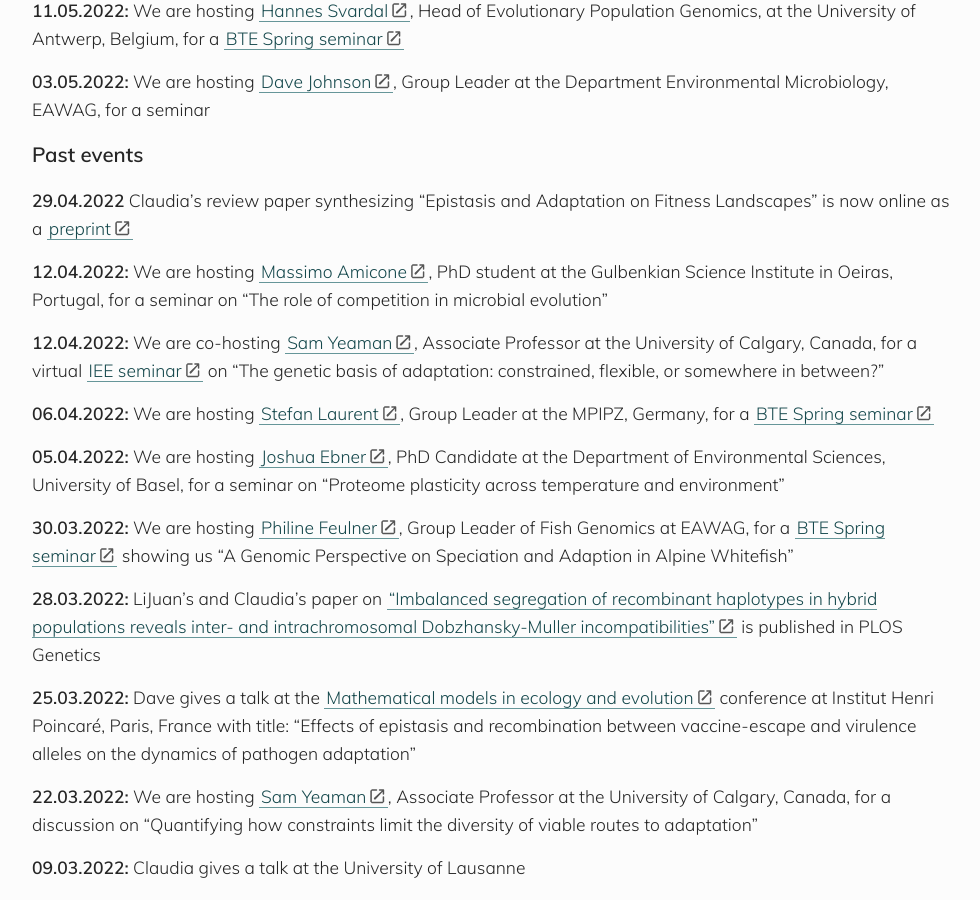
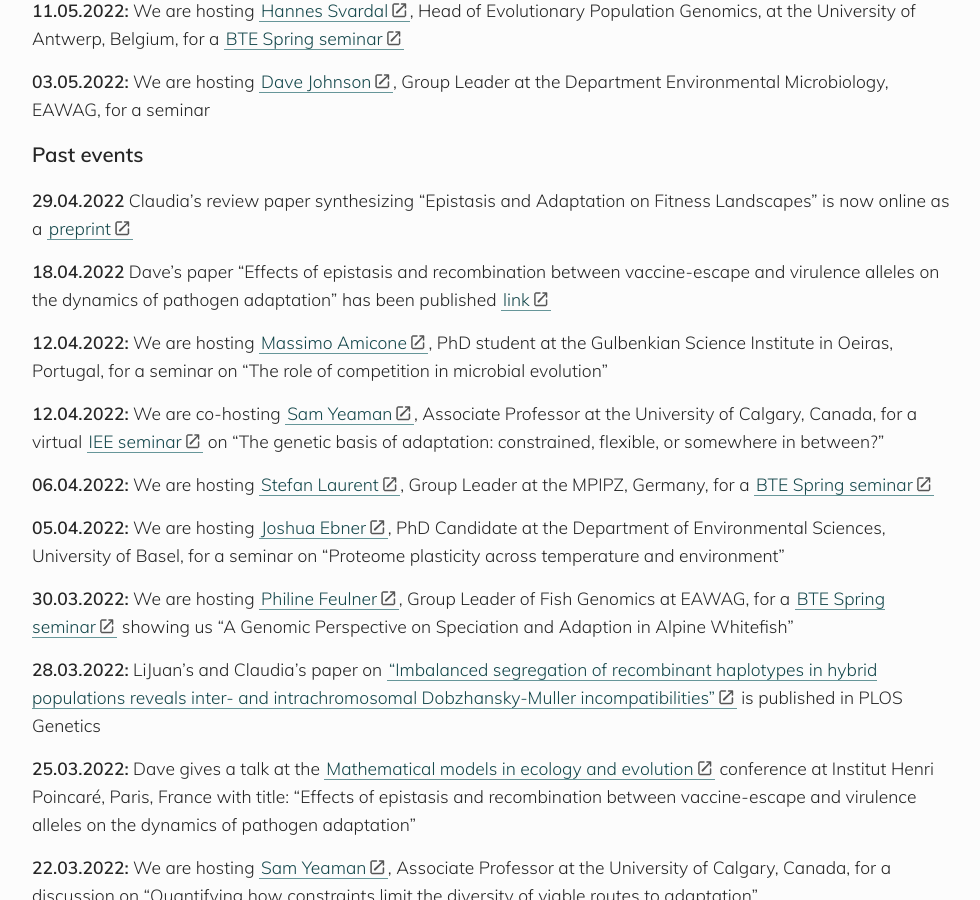
Before and after one commit to banklab/banklab.github.io, a Jekyll site: the page built from index.md, in a window 1280 px wide and 900 px high, scrolled down 1093 px. Shown: the whole window, without its empty margins (148-1128 px from the left). Built offline with Jekyll 4.4.1, drawn with Linux system fonts in a browser that asks for light colours; some web fonts are replaced; comment, search, counter and statistics services are not loaded; some of the changed lines change nothing that is shown.

Commit message:
Update index.md

```diff
--- a/index.md
+++ b/index.md
@@ -36,6 +36,8 @@ Welcome to the web page of the Division Theoretical Ecology and Evolution at the
 
 **29.04.2022** Claudia's review paper synthesizing "Epistasis and Adaptation on Fitness Landscapes" is now online as a [preprint](https://arxiv.org/abs/2204.13321)
 
+**18.04.2022** Dave's paper "Effects of epistasis and recombination between vaccine-escape and virulence alleles on the dynamics of pathogen adaptation" has been published [link](https://doi.org/10.1038/s41559-022-01709-y)
+
 **12.04.2022:** We are hosting [Massimo Amicone](https://scholar.google.ch/citations?user=i-kYxE4AAAAJ&hl=en&oi=ao), PhD student at the Gulbenkian Science Institute in Oeiras, Portugal, for a seminar on "The role of competition in microbial evolution"
 
 **12.04.2022:** We are co-hosting [Sam Yeaman](https://yeamanlab.weebly.com/), Associate Professor at the University of Calgary, Canada, for a virtual [IEE seminar](https://www.iee.unibe.ch/studies/lecture_series_in_ecology_and_evolution/index_eng.html) on "The genetic basis of adaptation: constrained, flexible, or somewhere in between?"
@@ -48,7 +50,7 @@ Welcome to the web page of the Division Theoretical Ecology and Evolution at the
 
 **28.03.2022:** LiJuan's and Claudia's paper on ["Imbalanced segregation of recombinant haplotypes in hybrid populations reveals inter- and intrachromosomal Dobzhansky-Muller incompatibilities"](https://journals.plos.org/plosgenetics/article?id=10.1371/journal.pgen.1010120) is published in PLOS Genetics
 
-**25.03.2022:** Dave gives a talk at the [Mathematical models in ecology and evolution](http://mmee.eu/) conference at Institut Henri Poincaré, Paris, France with title: "Effects of epistasis and recombination between vaccine-escape and virulence alleles on the dynamics of pathogen adaptation"
+**25.03.2022:** Dave gives a talk at the [Mathematical models in ecology and evolution](https://matmodecoevo-22.sciencesconf.org/) conference at Institut Henri Poincaré, Paris, France with title: "Effects of epistasis and recombination between vaccine-escape and virulence alleles on the dynamics of pathogen adaptation"
 
 **22.03.2022:** We are hosting [Sam Yeaman](https://yeamanlab.weebly.com/), Associate Professor at the University of Calgary, Canada, for a discussion on "Quantifying how constraints limit the diversity of viable routes to adaptation"
 
```
